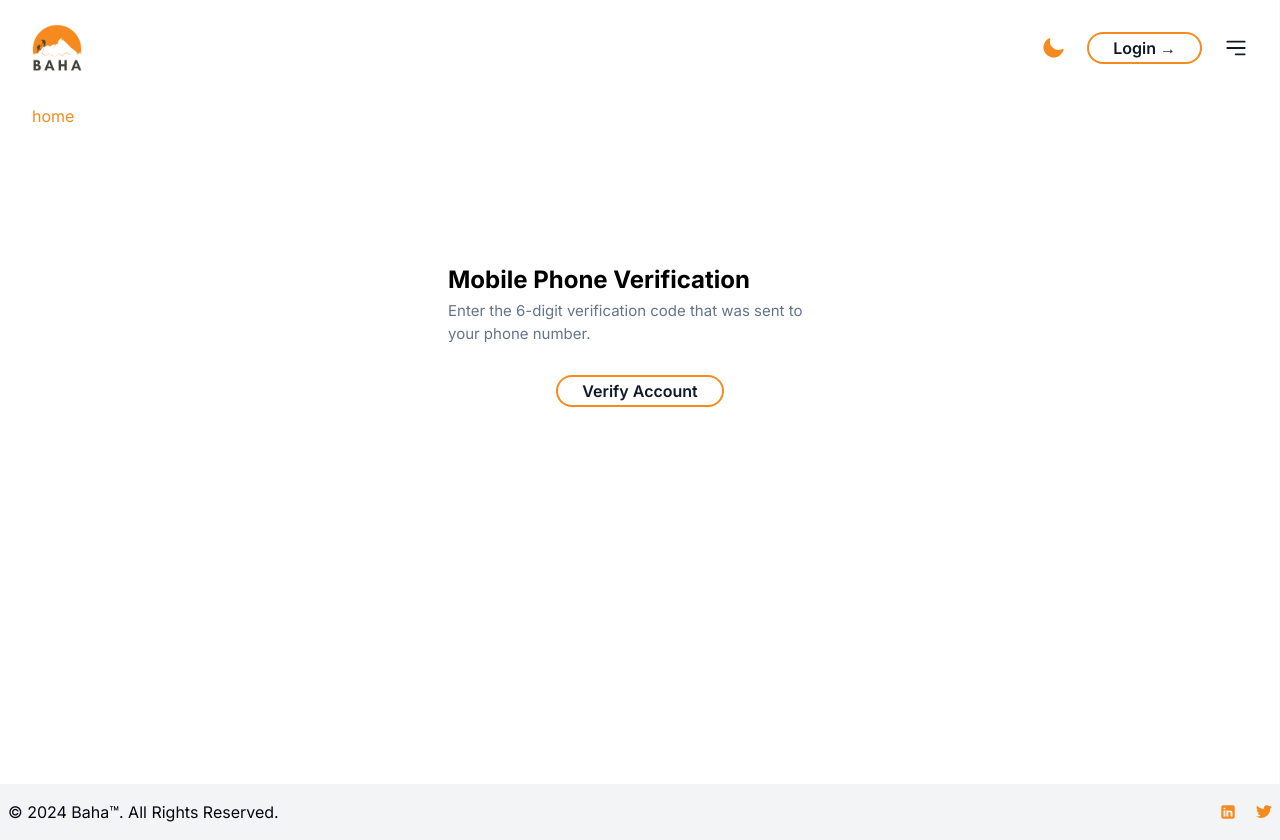
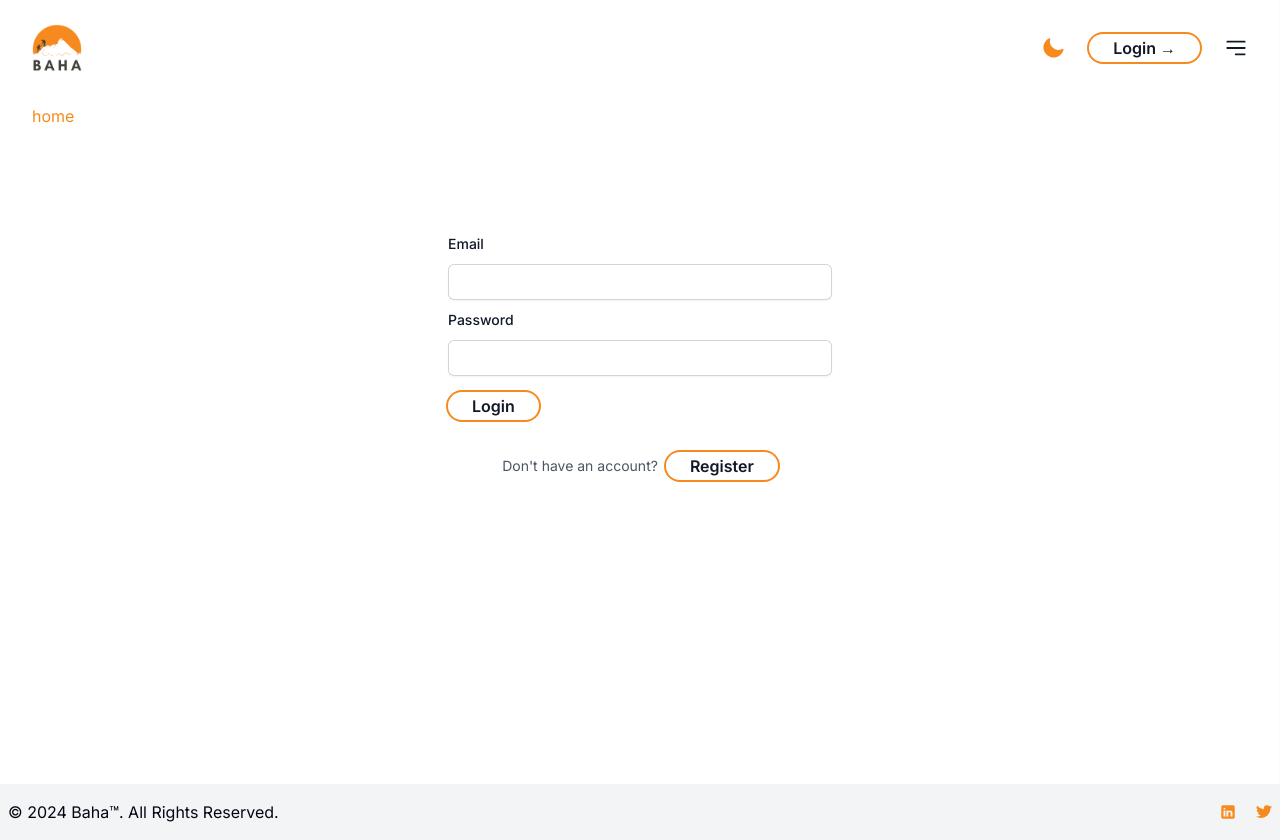
Before and after one commit to amit-goswami/nextjs-starter, a Next.js app: page /auth in a window 1280 px wide. Built offline with nearby package versions, Linux system fonts and the light colour scheme.

Commit message:
add: pages

```diff
--- a/src/features/auth/components/login/index.tsx
+++ b/src/features/auth/components/login/index.tsx
@@ -3,37 +3,39 @@
 import Joi from 'joi'
 import { Button } from '@/components/atoms/button'
 import { Container } from '@/components/atoms/container'
-import { Text } from '@/components/atoms/text'
 import { Form } from '@/components/organisms/form'
+import { FormInput } from '@/components/organisms/form/form-input'
 
-const otpSchema = Joi.object({
-  OTP: Joi.string().pattern(new RegExp('^[0-9]{6}$')).required().messages({
-    'string.empty': 'OTP is required',
-    'string.pattern.base': 'Please enter a valid OTP'
+const loginSchema = Joi.object({
+  email: Joi.string()
+    .email({ tlds: { allow: false } })
+    .required()
+    .messages({
+      'string.empty': 'Email is required',
+      'string.email': 'Please enter a valid email'
+    }),
+  password: Joi.string().min(6).required().messages({
+    'string.empty': 'Password is required',
+    'string.min': 'Password must be at least 6 characters'
   })
 })
+
+const getFormData = (data: Record<string, string | number | boolean>) => {
+  console.log(data)
+}
 
 export const LoginComponent = () => {
   return (
     <Form
-      validationSchema={otpSchema}
+      validationSchema={loginSchema}
       initialValues={{}}
-      getFormData={(data) => console.log(data)}
+      getFormData={getFormData}
     >
-      <Container className="mb-4">
-        <Text as="h1" className="text-2xl font-bold mb-1 dark:text-gray-400">
-          Mobile Phone Verification
-        </Text>
-        <Text as="p" className="text-[15px] text-slate-500 dark:text-gray-400">
-          Enter the 6-digit verification code that was sent to your phone
-          number.
-        </Text>
+      <Container className="flex flex-col gap-2 mb-4">
+        <FormInput label="Email" name="email" type="email" />
+        <FormInput label="Password" name="password" type="password" />
       </Container>
-      <Container className="flex flex-col items-center justify-center">
-        <Container className="mt-4">
-          <Button btnText="Verify Account" />
-        </Container>
-      </Container>
+      <Button btnText="Login" />
     </Form>
   )
 }
--- a/src/features/auth/components/register/index.tsx
+++ b/src/features/auth/components/register/index.tsx
@@ -1,3 +1,51 @@
+'use client'
+
+import Joi from 'joi'
+import { Button } from '@/components/atoms/button'
+import { Container } from '@/components/atoms/container'
+import { Form } from '@/components/organisms/form'
+import { FormInput } from '@/components/organisms/form/form-input'
+
+const registerSchema = Joi.object({
+  email: Joi.string()
+    .email({ tlds: { allow: false } })
+    .required()
+    .messages({
+      'string.empty': 'Email is required',
+      'string.email': 'Please enter a valid email'
+    }),
+  password: Joi.string().min(6).required().messages({
+    'string.empty': 'Password is required',
+    'string.min': 'Password must be at least 6 characters'
+  }),
+  OTP: Joi.string().pattern(new RegExp('^[0-9]{6}$')).required().messages({
+    'string.empty': 'OTP is required',
+    'string.pattern.base': 'Please enter a valid OTP'
+  })
+})
+
+const getFormData = (data: Record<string, string | number | boolean>) => {
+  console.log(data)
+}
+
 export const RegisterComponent = () => {
-  return <div>RegisterComponent</div>
+  return (
+    <Form
+      validationSchema={registerSchema}
+      initialValues={{}}
+      getFormData={getFormData}
+      getFormDetails={(data) => console.log(data)}
+    >
+      <Container className="flex flex-col gap-2 mb-4">
+        <FormInput label="Email" name="email" type="email" />
+        <FormInput
+          label="Enter the OTP sent to your mail"
+          name="OTP"
+          type="text"
+        />
+        <FormInput label="Password" name="password" type="password" />
+      </Container>
+      <Button btnText="Register" />
+    </Form>
+  )
 }
--- a/src/features/auth/index.tsx
+++ b/src/features/auth/index.tsx
@@ -4,12 +4,30 @@ import useAuthStore from './store/auth.store'
 import { Container } from '@/components/atoms/container'
 import { LoginComponent } from './components/login'
 import { RegisterComponent } from './components/register'
+import { Button } from '@/components/atoms/button'
 
 export const AuthComponent = () => {
-  const { isLoginTabActive } = useAuthStore()
+  const { isLoginTabActive, setIsLoginTabActive } = useAuthStore()
   return (
-    <Container className="max-w-md mx-auto px-4 sm:px-8 py-32 rounded-sm h-[calc(100vh-152px)]">
-      {isLoginTabActive ? <LoginComponent /> : <RegisterComponent />}
+    <Container className="max-w-md mx-auto px-4 sm:px-8 py-24 rounded-sm h-[calc(100vh-152px)]">
+      <Container className="mb-8">
+        {isLoginTabActive ? <LoginComponent /> : <RegisterComponent />}
+      </Container>
+      {isLoginTabActive && (
+        <Container className="text-center flex items-center justify-center gap-2">
+          <p className="text-sm text-gray-600">Don&apos;t have an account?</p>
+          <Button
+            onClick={() => setIsLoginTabActive(false)}
+            btnText="Register"
+          />
+        </Container>
+      )}
+      {!isLoginTabActive && (
+        <Container className="text-center flex items-center justify-center gap-2">
+          <p className="text-sm text-gray-600">Already have an account?</p>
+          <Button onClick={() => setIsLoginTabActive(true)} btnText="Login" />
+        </Container>
+      )}
     </Container>
   )
 }
```
